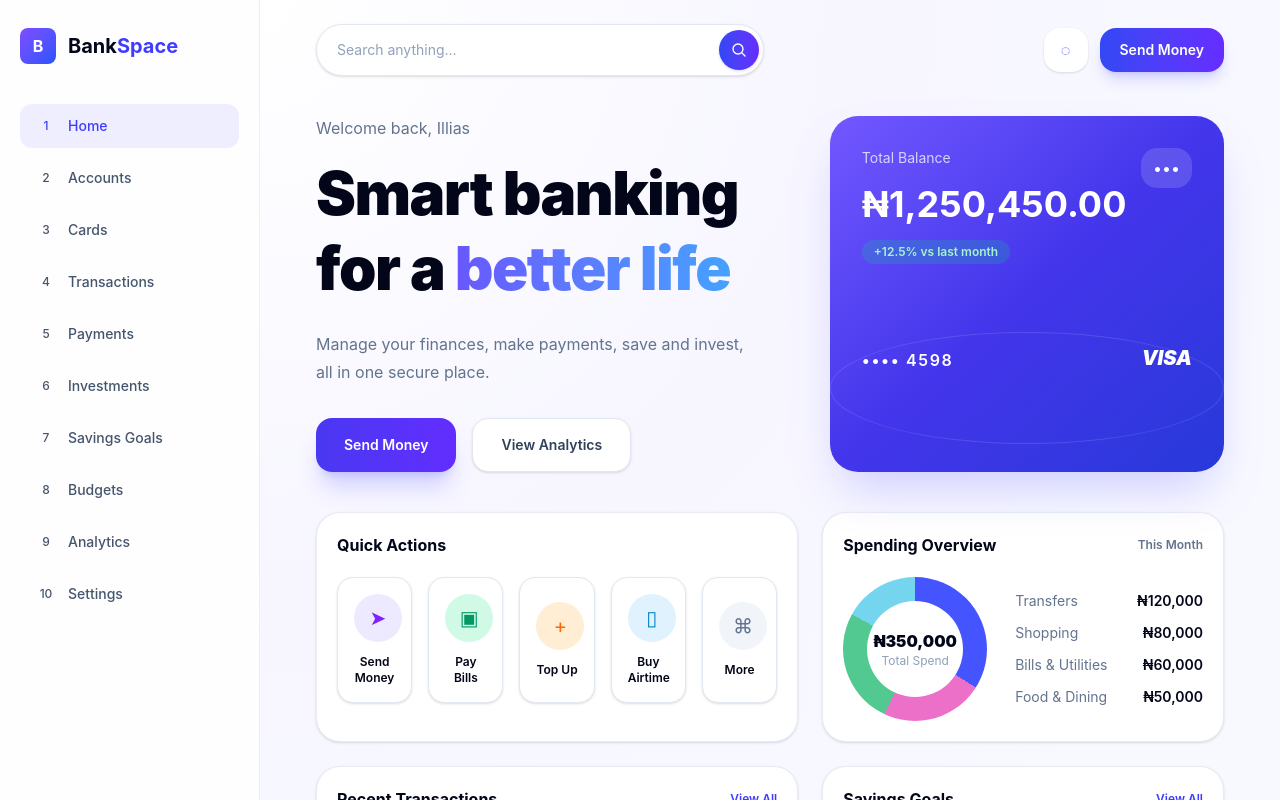
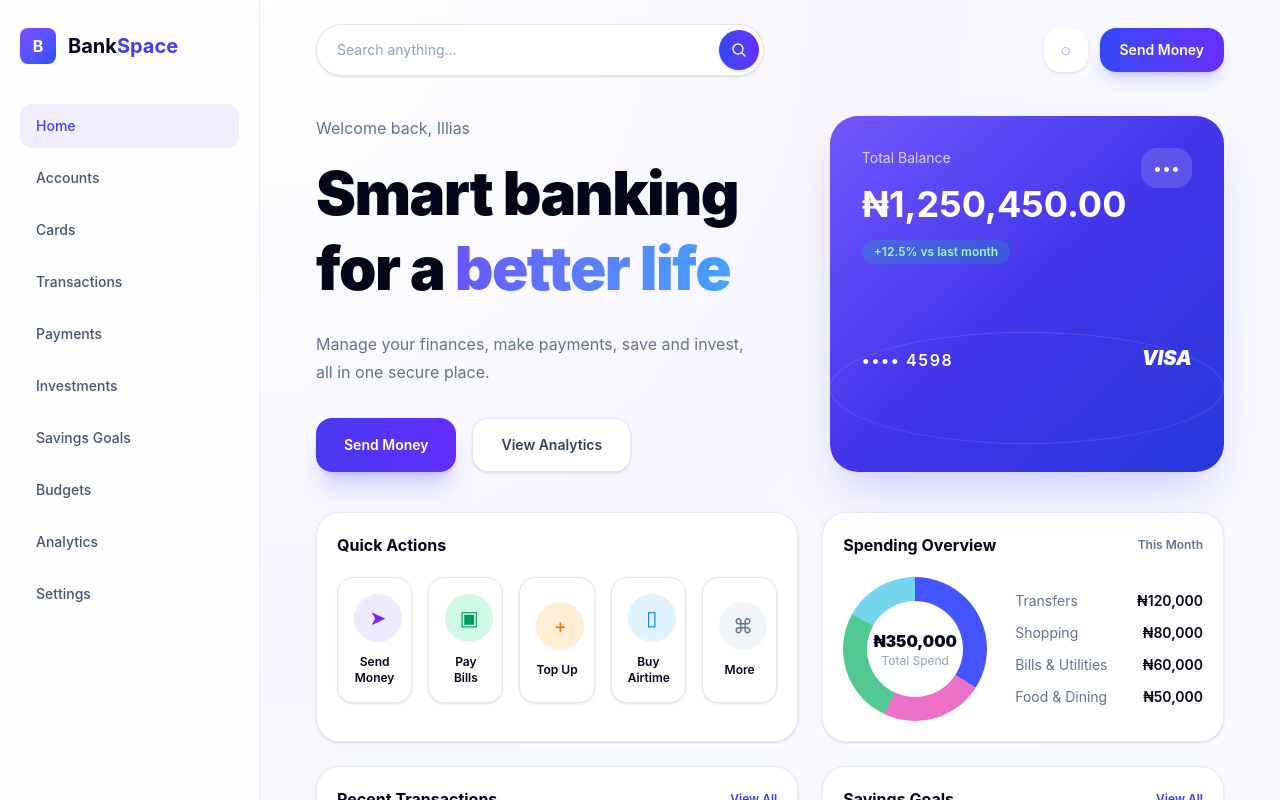
Before and after one commit to programmerolashow/BankSpace, a Next.js app: page /dashboard in a window 1280 px wide. Shown: the top 800 px of the page. Built offline with nearby package versions, Linux system fonts and the light colour scheme.

Commit message:
Modified(dashboard/layout): Navbar modified

```diff
--- a/src/app/dashboard/layout.tsx
+++ b/src/app/dashboard/layout.tsx
@@ -42,9 +42,6 @@ export default function DashboardLayout({
                     : "text-slate-600 transition hover:bg-slate-100"
                 }`}
               >
-                <span className="grid h-5 w-5 place-items-center rounded text-xs">
-                  {index + 1}
-                </span>
                 {item.label}
               </Link>
             ))}
```
